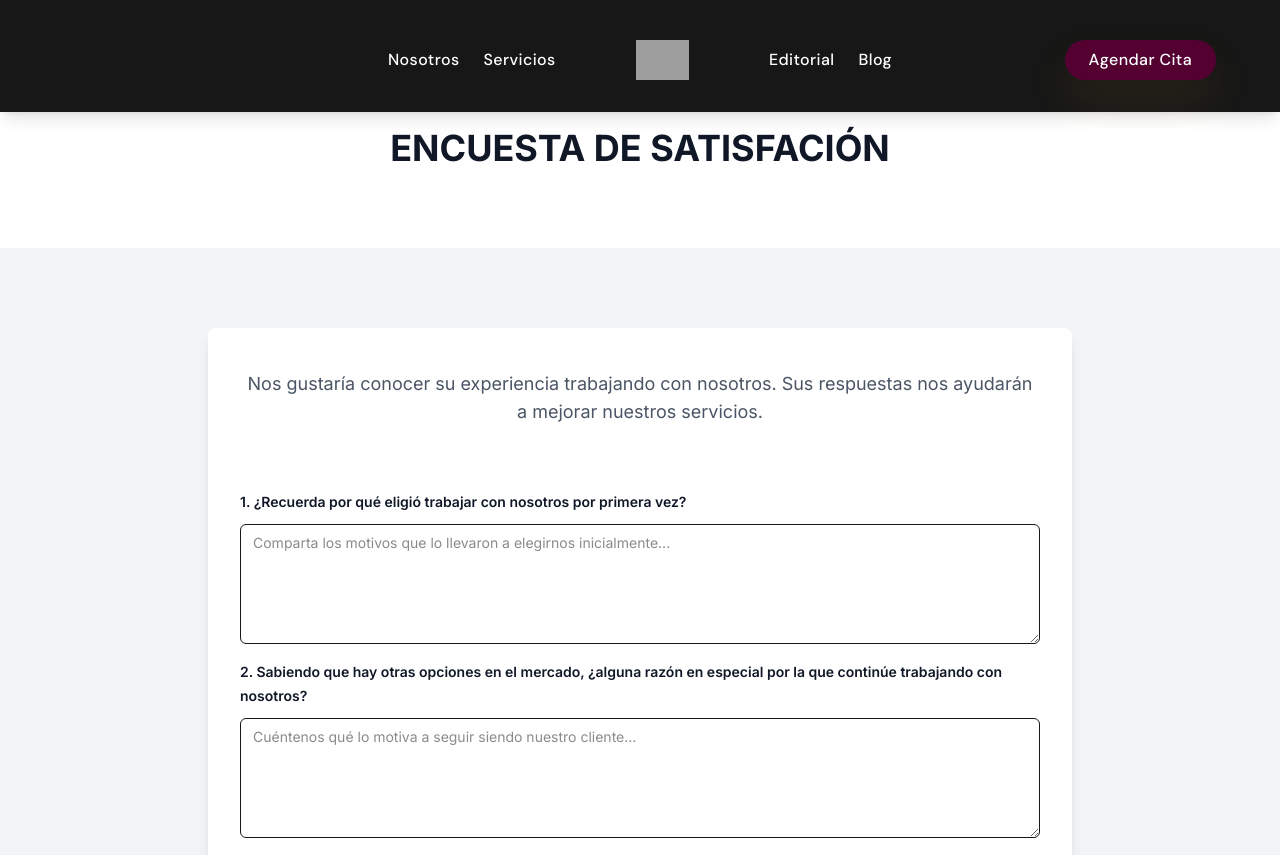
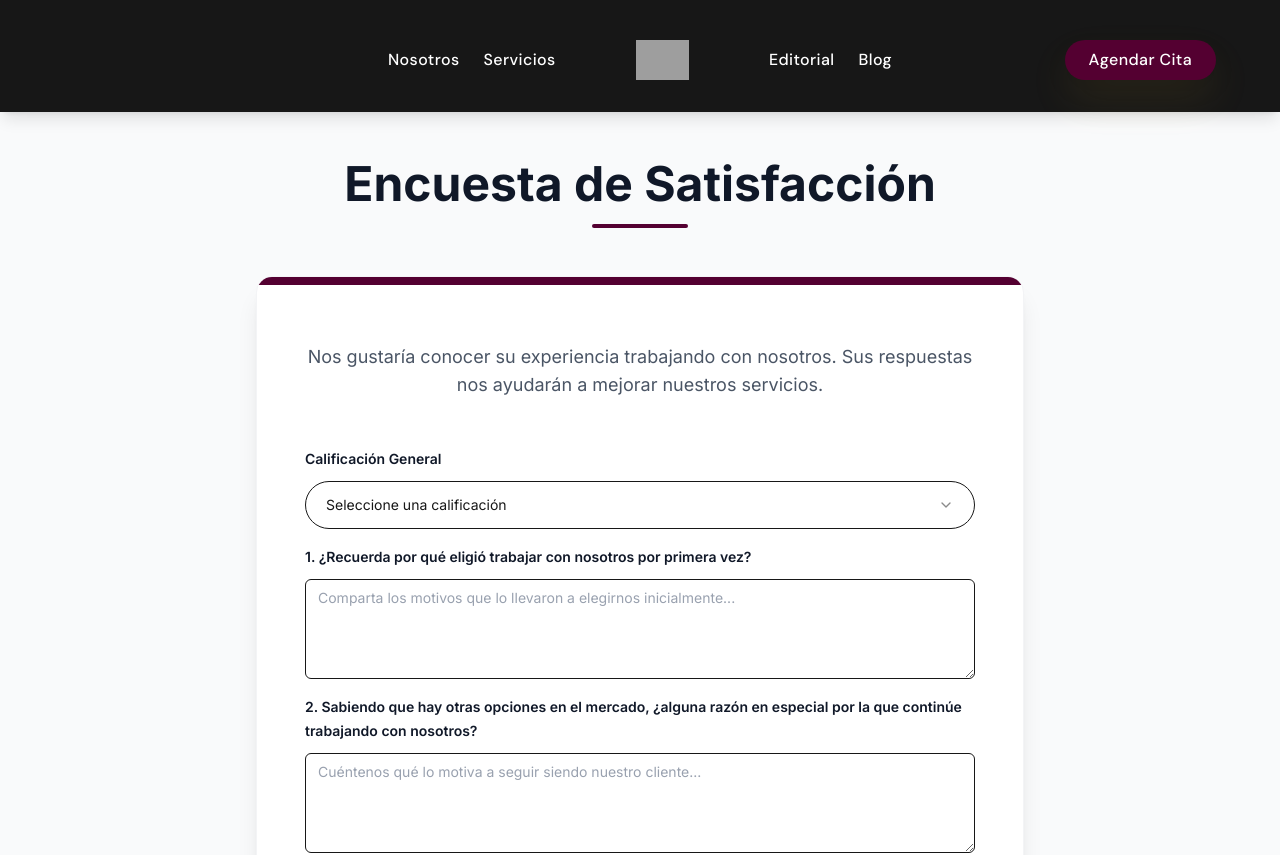
Before and after one commit to Mich9025/Kafejoyeros, a Next.js app in the folder kafejoyeros/: page /encuesta in a window 1280 px wide. Shown: the top 855 px of the page. Built offline with nearby package versions, Linux system fonts and the light colour scheme; grey boxes are pictures that could not be loaded.

Commit message:
update encuesta

```diff
--- /dev/null
+++ b/kafejoyeros/src/app/api/survey/route.ts
@@ -0,0 +1,66 @@
+import { NextResponse } from 'next/server';
+import nodemailer from 'nodemailer';
+
+export async function POST(request: Request) {
+  try {
+    const data = await request.json();
+
+    // Validate environment variables
+    if (!process.env.SMTP_HOST || !process.env.SMTP_USER || !process.env.SMTP_PASSWORD) {
+      console.error('Missing SMTP environment variables');
+      return NextResponse.json(
+        { error: 'Server configuration error' },
+        { status: 500 }
+      );
+    }
+
+    const transporter = nodemailer.createTransport({
+      host: process.env.SMTP_HOST,
+      port: Number(process.env.SMTP_PORT) || 587,
+      secure: false, // true for 465, false for other ports
+      auth: {
+        user: process.env.SMTP_USER,
+        pass: process.env.SMTP_PASSWORD,
+      },
+    });
+
+    // Format the email content
+    const emailContent = Object.entries(data)
+      .map(([key, value]) => {
+        // Skip internal fields if any
+        if (key === 'descripcion') return '';
+
+        // Format key to be more readable if needed, or just use the question text if we had it mapped
+        // Since we receive just keys like "pregunta1", we might want to map them to the actual questions
+        // or just display them as is.
+        // For better readability, let's try to map them if possible, or just print them.
+
+        return `<strong>${key}:</strong><br/>${value}<br/><br/>`;
+      })
+      .join('');
+
+    const mailOptions = {
+      from: process.env.SMTP_USER,
+      to: 'info@kafejoyeros.com',
+      subject: 'Nueva Respuesta de Encuesta de Satisfacción',
+      html: `
+        <h2>Nueva respuesta recibida</h2>
+        <p>Se ha recibido una nueva respuesta en la encuesta de satisfacción:</p>
+        <hr/>
+        ${emailContent}
+        <hr/>
+        <p>Este es un mensaje automático del sistema.</p>
+      `,
+    };
+
+    await transporter.sendMail(mailOptions);
+
+    return NextResponse.json({ success: true });
+  } catch (error) {
+    console.error('Error sending email:', error);
+    return NextResponse.json(
+      { error: 'Error sending email' },
+      { status: 500 }
+    );
+  }
+}
--- a/kafejoyeros/src/app/encuesta/page.tsx
+++ b/kafejoyeros/src/app/encuesta/page.tsx
@@ -12,7 +12,23 @@ export default function EncuestaPage() {
       type: "section-header" as const,
       placeholder: "Nos gustaría conocer su experiencia trabajando con nosotros. Sus respuestas nos ayudarán a mejorar nuestros servicios.",
       span: "full" as const,
-      className: "text-lg text-center text-gray-600 mb-12"
+      className: "text-lg text-center text-gray-600 mb-8"
+    },
+    {
+      name: "calificacion",
+      label: "Calificación General",
+      type: "select" as const,
+      placeholder: "Seleccione una calificación",
+      required: true,
+      span: "full" as const,
+      options: [
+        { value: "5", label: "⭐⭐⭐⭐⭐ Excelente" },
+        { value: "4", label: "⭐⭐⭐⭐ Muy Bueno" },
+        { value: "3", label: "⭐⭐⭐ Bueno" },
+        { value: "2", label: "⭐⭐ Regular" },
+        { value: "1", label: "⭐ Malo" }
+      ],
+      className: "w-full placeholder:text-gray-400"
     },
     {
       name: "pregunta1",
@@ -21,7 +37,7 @@ export default function EncuestaPage() {
       placeholder: "Comparta los motivos que lo llevaron a elegirnos inicialmente...",
       required: true,
       span: "full" as const,
-      className: "min-h-[120px]"
+      className: "min-h-[100px] placeholder:text-gray-400"
     },
     {
       name: "pregunta2",
@@ -30,7 +46,7 @@ export default function EncuestaPage() {
       placeholder: "Cuéntenos qué lo motiva a seguir siendo nuestro cliente...",
       required: true,
       span: "full" as const,
-      className: "min-h-[120px]"
+      className: "min-h-[100px] placeholder:text-gray-400"
     },
     {
       name: "pregunta3",
@@ -39,7 +55,7 @@ export default function EncuestaPage() {
       placeholder: "Describa qué aspectos considera únicos en nuestro servicio...",
       required: true,
       span: "full" as const,
-      className: "min-h-[120px]"
+      className: "min-h-[100px] placeholder:text-gray-400"
     },
     {
       name: "pregunta4",
@@ -48,49 +64,67 @@ export default function EncuestaPage() {
       placeholder: "Si nos ha recomendado, comparta las razones. Si no, puede explicar por qué...",
       required: true,
       span: "full" as const,
-      className: "min-h-[120px]"
+      className: "min-h-[100px] placeholder:text-gray-400"
     }
   ];
 
   const handleSubmit = async (data: Record<string, string | boolean | File | number | null>) => {
     try {
-      console.log('Datos de la encuesta:', data);
-      // Aquí se implementaría el envío de datos al backend
-      // Por ahora solo mostramos en consola
-      alert('¡Gracias por completar la encuesta! Sus respuestas han sido enviadas.');
+      const response = await fetch('/api/survey', {
+        method: 'POST',
+        headers: {
+          'Content-Type': 'application/json',
+        },
+        body: JSON.stringify(data),
+      });
+
+      if (!response.ok) {
+        throw new Error('Error al enviar la encuesta');
+      }
+
+      // El componente DynamicForm manejará el mensaje de éxito
     } catch (error) {
       console.error('Error al enviar la encuesta:', error);
       alert('Hubo un error al enviar la encuesta. Por favor, inténtelo de nuevo.');
+      throw error; // Re-lanzar para que DynamicForm sepa que falló
     }
   };
 
   return (
     <>
     <Header darkBackground={true} logo={"https://yellowgreen-deer-888686.hostingersite.com/wp-content/uploads/2025/10/NOMBRE-SLOGAN-COLOR-2-JPG-Photoroom.png"} />
-    <div className="min-h-screen bg-white">
-      <main className="pt-12">
+    <div className="min-h-screen bg-gray-50">
+      <main className="pt-40 pb-20">
         {/* Hero Section */}
-        <section className="py-20 bg-white">
-          <h1 className="text-4xl font-bold text-center text-gray-900">
-            ENCUESTA DE SATISFACIÓN
+        <section className="mb-12">
+          <div className="container mx-auto px-4 text-center">
+            <h1 className="text-4xl md:text-5xl font-bold text-gray-900 mb-4">
+              Encuesta de Satisfacción
             </h1>
+            <div className="w-24 h-1 bg-[var(--red)] mx-auto rounded-full"></div>
+          </div>
         </section>
 
-        {/* Content Section */}
-        <section className="py-20 bg-gray-100">
+        {/* Form Section */}
+        <section>
           <div className="container mx-auto px-4">
-            <div className="container mx-auto px-4 max-w-4xl">
+            <div className="max-w-3xl mx-auto">
+              <div className="bg-white rounded-2xl shadow-xl overflow-hidden border border-gray-100">
+                <div className="bg-[var(--red)] h-2 w-full"></div>
+                <div className="p-8 md:p-12">
                   <DynamicForm
                     fields={surveyFields}
                     onSubmit={handleSubmit}
                     submitText="Enviar Encuesta"
-              submitClassName="w-full p-2 bg-[var(--red)] text-white rounded hover:bg-[#270218] disabled:opacity-50"
-              loadingText="Enviando..."
-              successMessage="¡Encuesta enviada!"
-              successDescription="Gracias por tomarse el tiempo de completar nuestra encuesta."
+                    submitClassName="w-full py-4 bg-[var(--red)] text-white font-semibold rounded-lg hover:bg-[#270218] transition-colors duration-300 disabled:opacity-70 text-lg shadow-md hover:shadow-lg"
+                    loadingText="Enviando respuestas..."
+                    successMessage="¡Gracias por su opinión!"
+                    successDescription="Sus respuestas han sido enviadas correctamente. Agradecemos su tiempo y confianza en nuestros servicios."
                     retryText="Enviar otra respuesta"
-              className="bg-white p-8 rounded-lg shadow-lg"
+                    className="space-y-6"
                   />
+                </div>
+              </div>
             </div>
           </div>
         </section>
```
Lines whose indentation alone changed are shown as unchanged.
